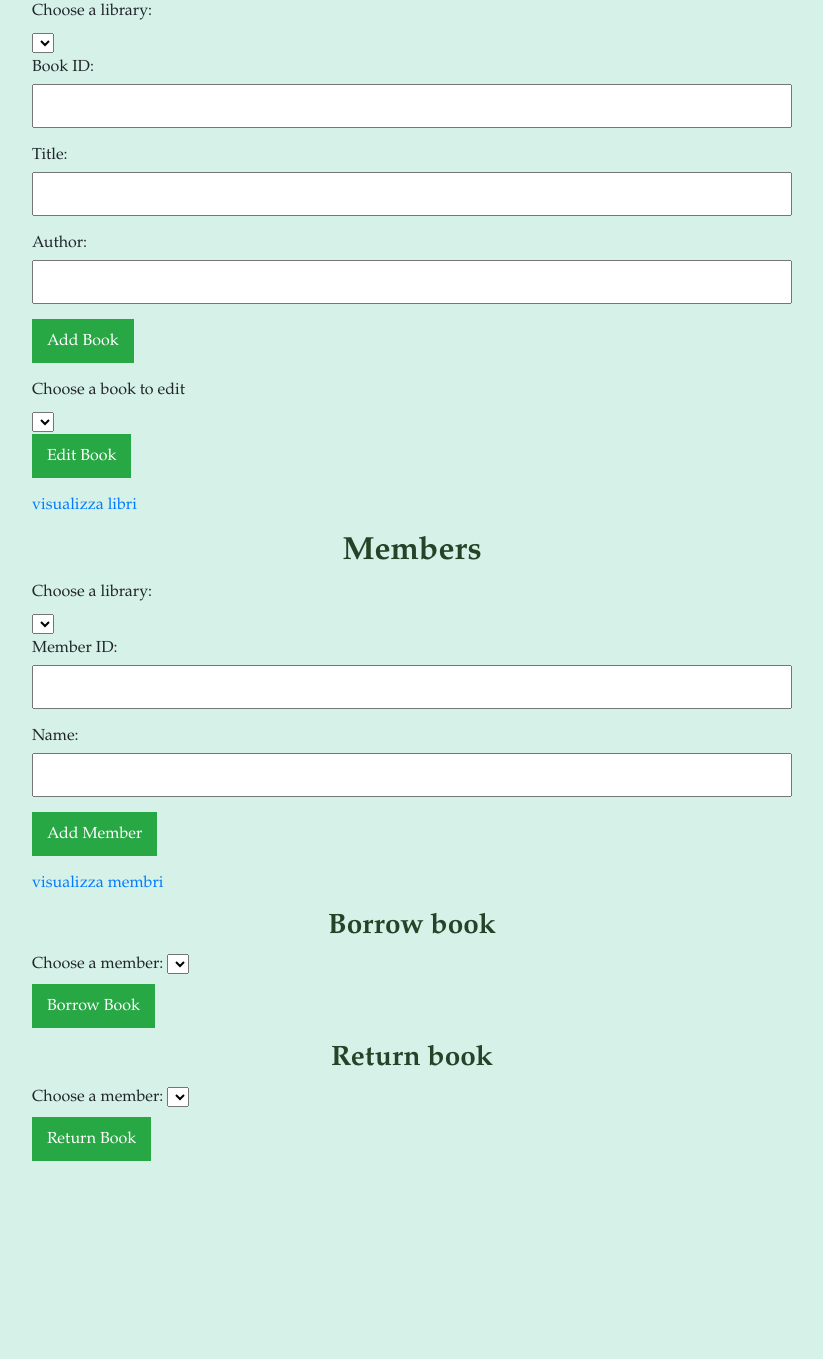
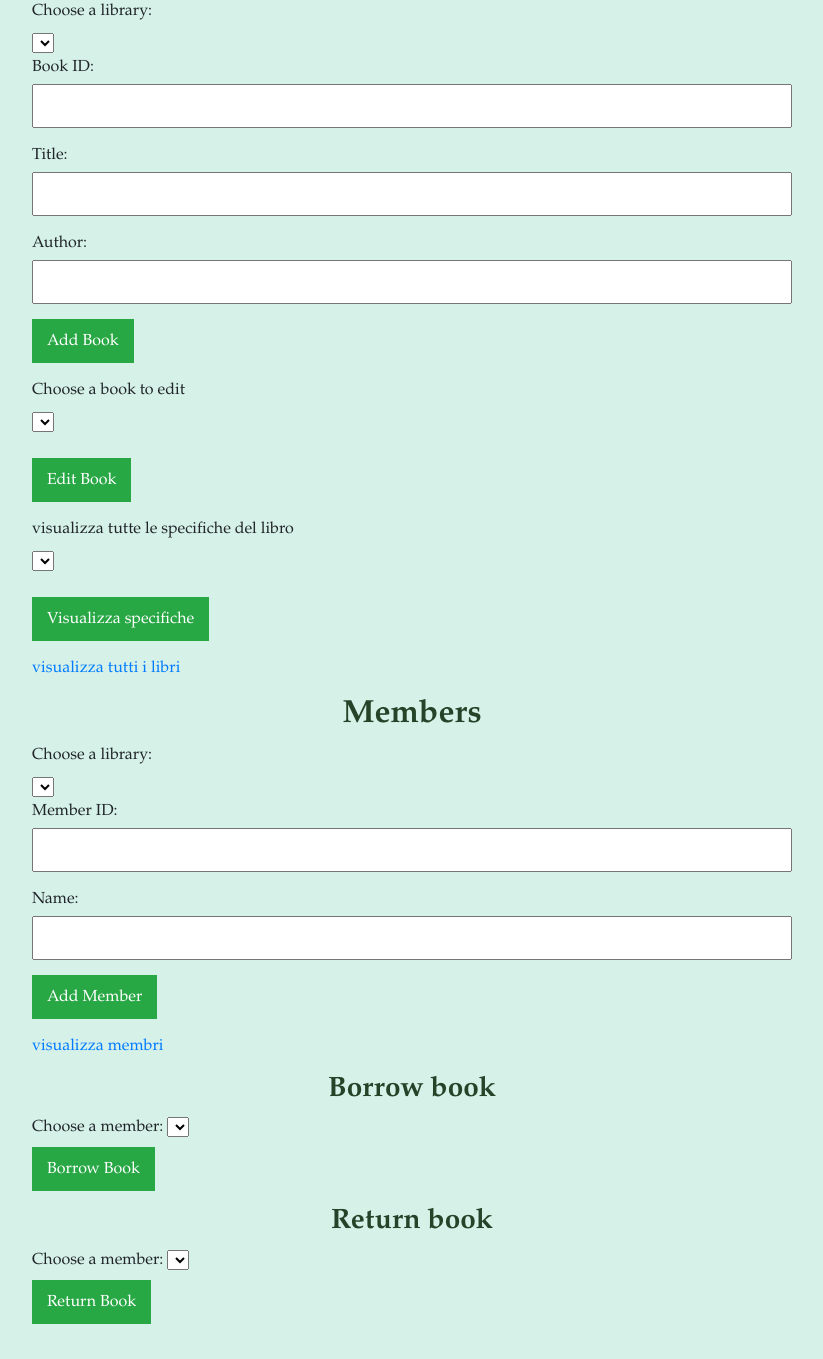
Before and after one commit to elmoriconi/library, a Django app: template mysite/library/templates/home.html in a window 1280 px wide. Shown: the part 318-1677 px from the top of the page, without its empty margins (228-1051 px from the left). Before the commit the page ends 1479 px from the top, so only its background shows below. Run offline with Django 5.2, Linux system fonts and the light colour scheme; the template is opened without the code that fills it, so the values that code supplies are empty; some libraries are stand-ins or nearby versions.

Commit message:
creata funzione che permette di visualizzare una specifica dettagliata di un libro

```diff
--- a/mysite/library/templates/home.html
+++ b/mysite/library/templates/home.html
@@ -57,13 +57,28 @@
                 <option value={{ libro.book_id }}>{{ libro.title }}</option>
                 {% endfor %}
             </select>
-            <br>
+            <br><br>
             <div class="form-group">
                 <button type="submit">Edit Book</button>
             </div>
         </form>
 
-        <a href="/visualizza/">visualizza libri</a>
+        <form method='post' action='/visualizza_specifica_libro/'>
+            <label for="book">visualizza tutte le specifiche del libro</label>
+            <br>
+            {% csrf_token %}
+            <select name="book" id="book" required>
+                {% for libro in libri %}
+                <option value={{ libro.book_id }}>{{ libro.title }}</option>
+                {% endfor %}
+            </select>
+            <br><br>
+            <div class=form-group>
+                <button type="submit">Visualizza specifiche</button>
+            </div>
+        </form>
+
+        <a href="/visualizza/">visualizza tutti i libri</a>
         <ul id="book-list"></ul>
 
         <h2>Members</h2>
--- a/mysite/library/templates/visualizza.html
+++ b/mysite/library/templates/visualizza.html
@@ -1,4 +1,3 @@
-<!-- templates/visualizza.html -->
 <!DOCTYPE html>
 <html>
 <head>
--- a/mysite/library/urls.py
+++ b/mysite/library/urls.py
@@ -15,5 +15,6 @@ urlpatterns = [
     path('return_book/', views.return_book, name='return_book'),
     path('modify_book/', views.modify_book, name='modify_book'),
     path('form_modify_book/', views.form_modify_book, name='form_modify_book'),
-    path('modify_book/', views.modify_book, name='modify_book')
+    path('modify_book/', views.modify_book, name='modify_book'),
+    path('visualizza_specifica_libro/', views.visualizza_specifica_libro, name='visualizza_specifica_libro')
 ]
```
Also changed, not shown: mysite/library/templates/visualizza_specifica_libro.html (added, +24 -0 lines), mysite/library/views.py (+8 -0 lines).
